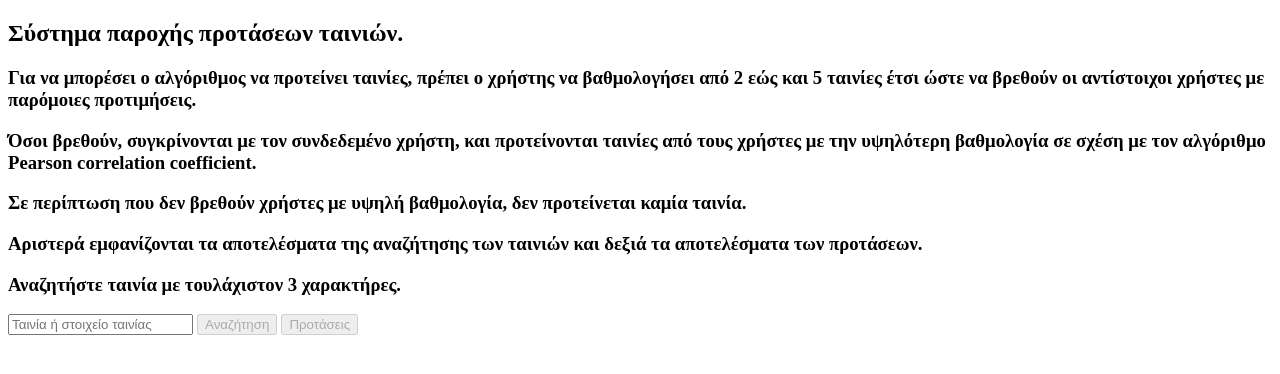
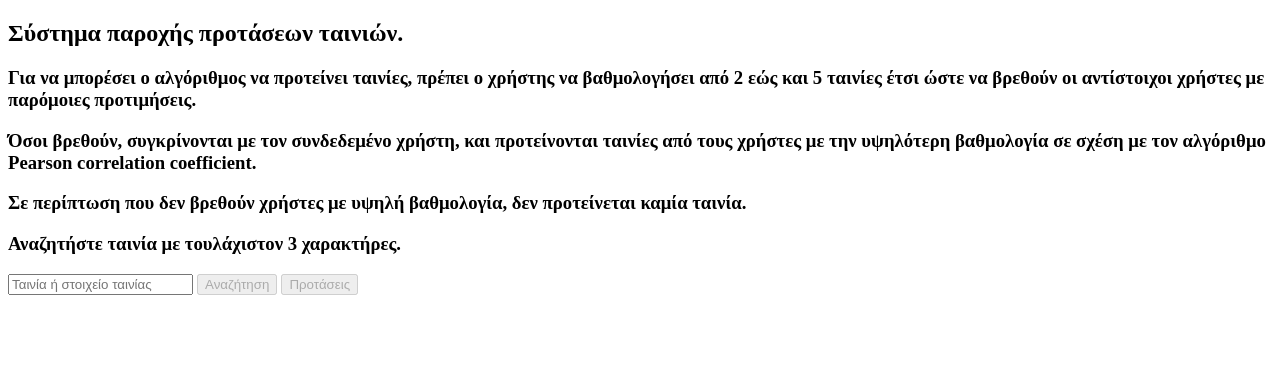
Before and after one commit to geokall/RecommendationSystem, a plain HTML site: page index.html in a window 1280 px wide. Drawn offline with Linux system fonts and the light colour scheme.

Commit message:
removed h3 line that decided not to use

```diff
--- a/index.html
+++ b/index.html
@@ -25,7 +25,6 @@ If none filtered user found with more than 0.7 pearson, alert message will be ap
 <h3>Όσοι βρεθούν, συγκρίνονται με τον συνδεδεμένο χρήστη, και προτείνονται ταινίες από τους χρήστες με την υψηλότερη
     βαθμολογία σε σχέση με τον αλγόριθμο Pearson correlation coefficient.</h3>
 <h3>Σε περίπτωση που δεν βρεθούν χρήστες με υψηλή βαθμολογία, δεν προτείνεται καμία ταινία.</h3>
-<h3>Αριστερά εμφανίζονται τα αποτελέσματα της αναζήτησης των ταινιών και δεξιά τα αποτελέσματα των προτάσεων.</h3>
 <h3>Αναζητήστε ταινία με τουλάχιστον 3 χαρακτήρες.</h3>
 
 <!--Allow only alphanumeric, space and hyphen(-) -->
```
